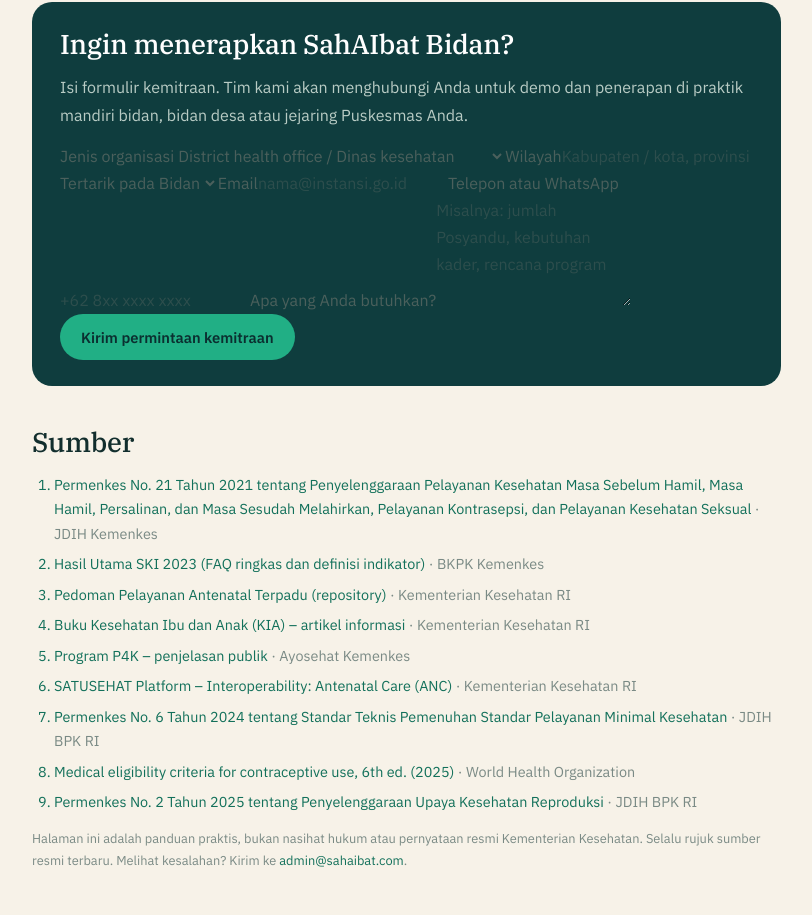
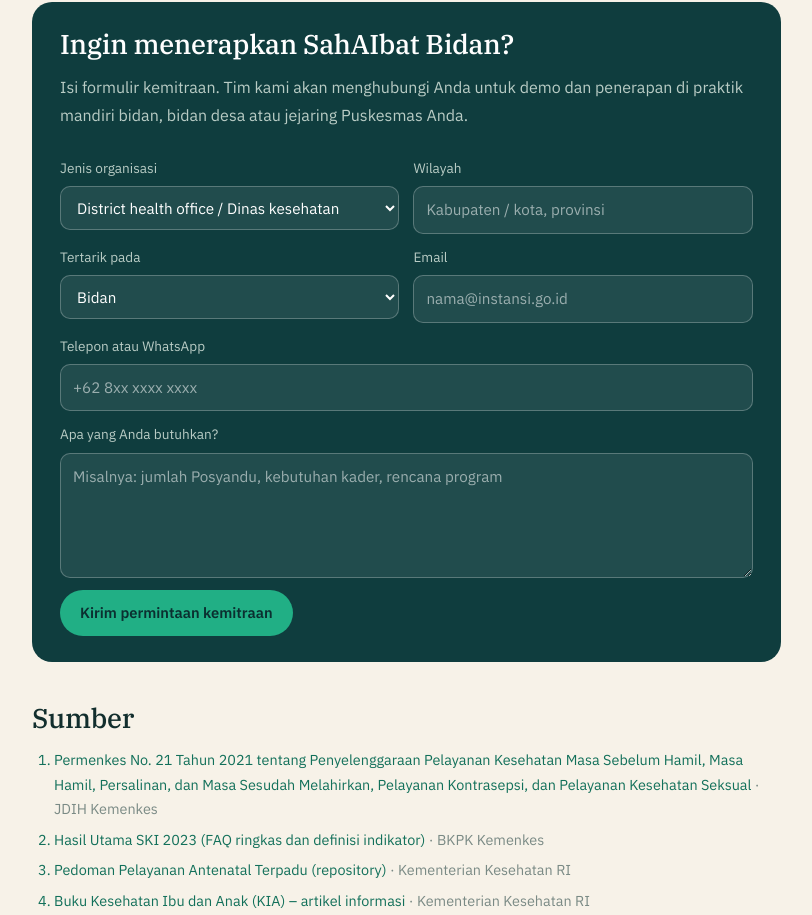
Before and after one commit to sanjibkmaity1982/sahaibat-web, a Next.js app in the folder sahaibat-web/: page /aplikasi-bidan in a window 1280 px wide. Shown: the part 4186-5101 px from the top of the page, without its empty margins (332-1144 px from the left). Built offline with nearby package versions, Linux system fonts and the light colour scheme.

Commit message:
Styles for the landing-page partnership form

```diff
--- a/sahaibat-web/components/seo/seo.css
+++ b/sahaibat-web/components/seo/seo.css
@@ -24,3 +24,12 @@
 .sb .seo-related a:hover{border-color:var(--care)}
 .sb .seo-related b{font-family:var(--serif);font-weight:500;font-size:1.05rem;color:var(--ink)}
 .sb .seo-hub{list-style:none;margin:0;padding:0;display:grid;grid-template-columns:repeat(auto-fill,minmax(280px,1fr));gap:14px}
+.sb .seo-pform{display:grid;grid-template-columns:1fr 1fr;gap:12px 14px;margin-top:14px}
+.sb .seo-pform label{display:flex;flex-direction:column;gap:6px;font-size:.85rem;color:var(--on-teal-2)}
+.sb .seo-pform .full{grid-column:1/-1}
+.sb .seo-pform input,.sb .seo-pform select,.sb .seo-pform textarea{font:inherit;font-size:.95rem;padding:10px 12px;border-radius:10px;border:1px solid rgba(255,255,255,.25);background:rgba(255,255,255,.08);color:#fff;width:100%;box-sizing:border-box}
+.sb .seo-pform select option{color:#0b2f30}
+.sb .seo-pform input::placeholder,.sb .seo-pform textarea::placeholder{color:rgba(255,255,255,.55)}
+.sb .seo-pform .b1{border:0;cursor:pointer;background:var(--mint);color:var(--teal-2)!important}
+.sb .seo-pform-msg{margin:0;color:var(--mint-l);font-size:.9rem}
+@media (max-width:640px){.sb .seo-pform{grid-template-columns:1fr}}
```
